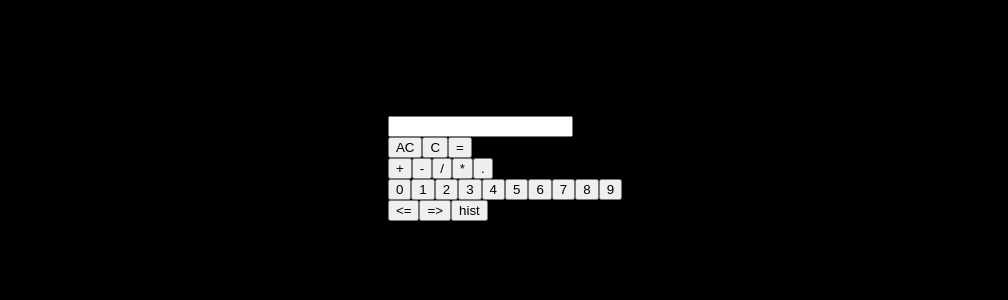
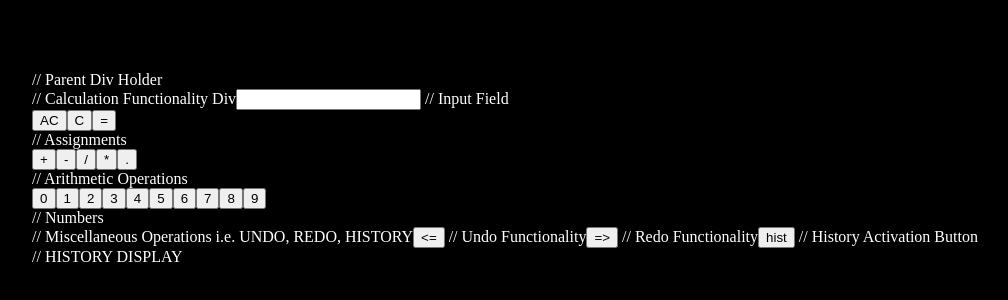
Before and after one commit to AKaushik2710/Calculator, a React (Vite) app: page / in a window 1280 px wide. Shown: the part 232-532 px from the top of the page, without its empty margins (135-1143 px from the left). Built offline with nearby package versions, Linux system fonts and the light colour scheme.

Commit message:
Adding Comments to App.jsx

```diff
--- a/src/App.jsx
+++ b/src/App.jsx
@@ -103,19 +103,19 @@ function App() {
     }
   }
   return <>
-  <Div cn="holder">
-    <Div cn="calc" onClick={handleClick} >
-      <Input  egRef={myRef} input={input} handleInput={handleInput} />
-      <DivOpr cn="opr_set_1" child={["AC", "C", "="]} egRef={myRef} setResult={handleResult} stateSetter={handleState} indexSetter={setIndex} />
-      <DivOpr cn="opr_set_2" child={["+", "-", "/", "*", "."]} operators={true} egRef={myRef} setResult={handleResult} stateSetter={handleState} indexSetter={setIndex} />
-      <Buttons cn="numbtns" count={9} indexSetter={setIndex} />
+  <Div cn="holder"> // Parent Div Holder
+    <Div cn="calc" onClick={handleClick} > // Calculation Functionality Div
+      <Input  egRef={myRef} input={input} handleInput={handleInput} /> // Input Field
+      <DivOpr cn="opr_set_1" child={["AC", "C", "="]} egRef={myRef} setResult={handleResult} stateSetter={handleState} indexSetter={setIndex} /> // Assignments
+      <DivOpr cn="opr_set_2" child={["+", "-", "/", "*", "."]} operators={true} egRef={myRef} setResult={handleResult} stateSetter={handleState} indexSetter={setIndex} /> // Arithmetic Operations
+      <Buttons cn="numbtns" count={9} indexSetter={setIndex} /> // Numbers
     </Div>
-    <Div cn="msc-function">
-      <Button onClick={handleChange} id={"back"} egRef={myRef}>{"<="}</Button>
-      <Button onClick={handleChange} id={"for"} egRef={myRef}>{"=>"}</Button>
-      <button onClick={()=> setHistory(!history)} id={"hist"}>{"hist"}</button>
+    <Div cn="msc-function"> // Miscellaneous Operations i.e. UNDO, REDO, HISTORY
+      <Button onClick={handleChange} id={"back"} egRef={myRef}>{"<="}</Button> // Undo Functionality
+      <Button onClick={handleChange} id={"for"} egRef={myRef}>{"=>"}</Button> // Redo Functionality
+      <button onClick={()=> setHistory(!history)} id={"hist"}>{"hist"}</button> // History Activation Button
     </Div>
-    {history ? <Div cn="history">{result.history.map((val, index) => <p key={index} onClick={()=> handleHistory(val)}>{val}</p>)}</Div> : null}
+    {history ? <Div cn="history">{result.history.map((val, index) => <p key={index} onClick={()=> handleHistory(val)}>{val}</p>)}</Div> : null} // HISTORY DISPLAY
   </Div>
   </>
 }
```
